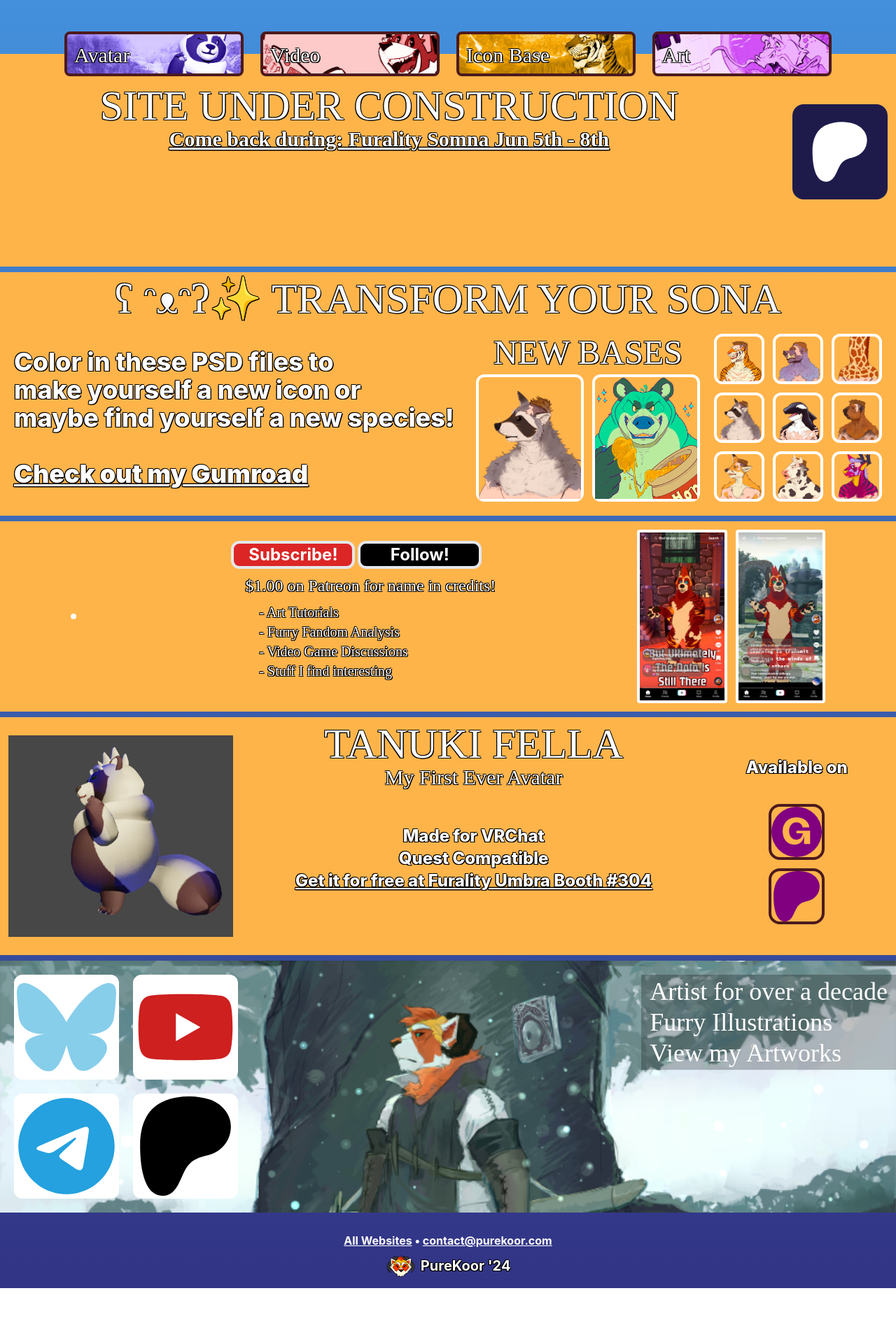
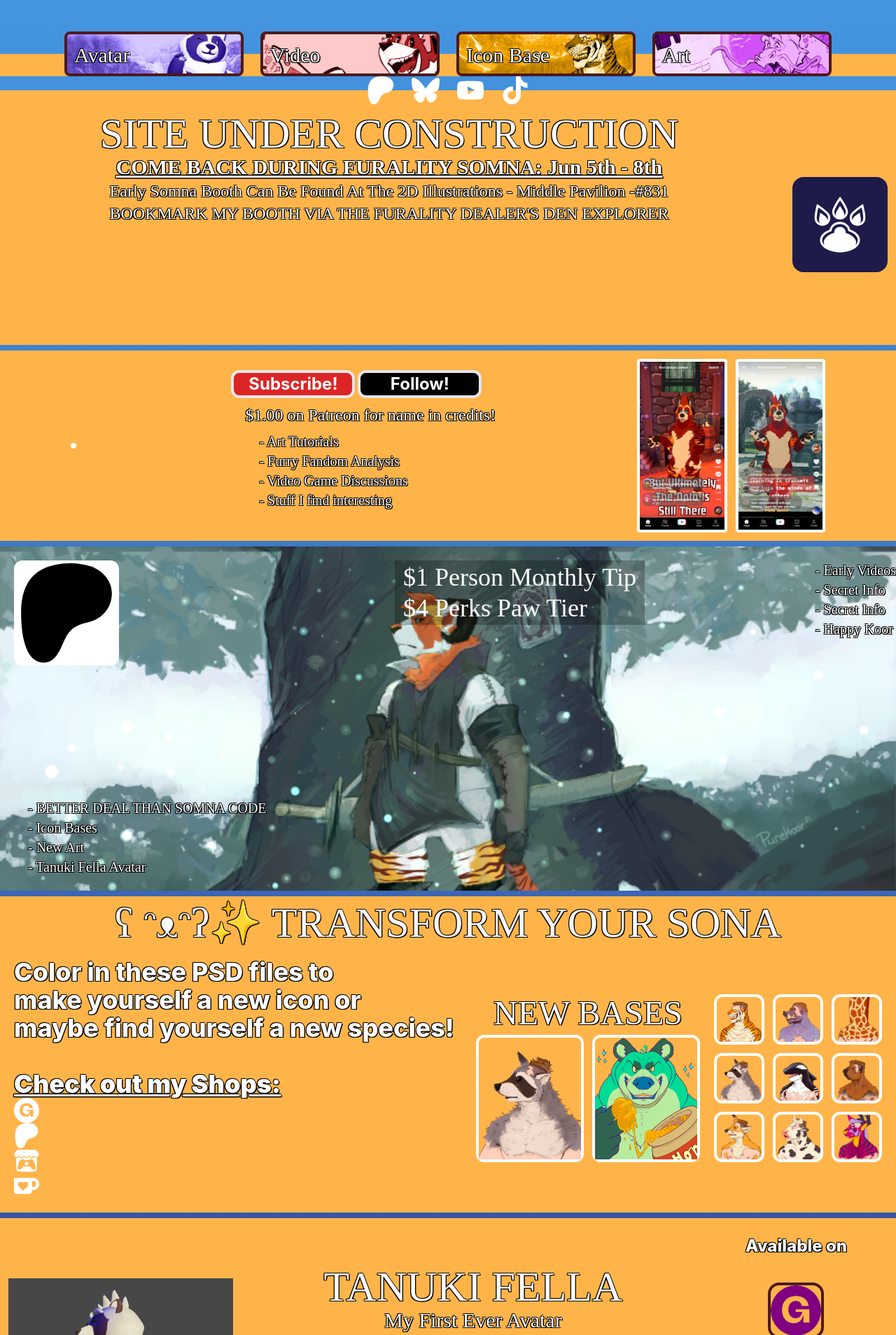
Before and after one commit to PureKoor/PureKoor.github.io, a React (Create React App) app in the folder koor-site/: page / in a window 1280 px wide. Shown: the part 352-2260 px from the top of the page at 70% size. Before the commit the page ends 2193 px from the top, so only its background shows below. Built offline with nearby package versions, Linux system fonts and the light colour scheme.

Commit message:
Laying Out New Website

```diff
--- a/koor-site/src/App.js
+++ b/koor-site/src/App.js
@@ -7,6 +7,7 @@ import Main_Youtube from "./components/Main_Youtube";
 import Main_Tanuki from "./components/Main_Tanuki";
 import Main_Artwork from "./components/Main_Artwork";
 import Main_FootBar from "./components/Main_FootBar";
+import Main_Patreon from "./components/Main_Patreon";
 
 export default function App() {
   return (
@@ -26,8 +27,9 @@ export default function App() {
           <Main_NavBar />
           <Main_UmbraDeal />
         </div>
+        <Main_Youtube />
+        <Main_Patreon />
         <Main_TFYourSona />
-        <Main_Youtube />
         <Main_Tanuki />
         <Main_Artwork />
         <Main_FootBar />
--- a/koor-site/src/components/Main_Artwork.js
+++ b/koor-site/src/components/Main_Artwork.js
@@ -6,7 +6,7 @@ function Main_Artwork () {
          <div id="art" className="bg-[url('../public/assets/Patreon_FW_2021Apr29_NierReplicant_TXless_HiRes.png')] max-w-screen-xl  w-full bg-cover bg-top bg-no-repeat">
           <div className="flex flex-row justify-between items-start gap-5 my-5 flex-wrap w-full">
             <div className="shrink-0 grow-0 grid grid-cols-2 grid-rows-2 h-80 w-80 gap-5 mx-5">
-              <a href="https://bsky.app/profile/purekoor.art" className="border-4 rounded-xl border-white bg-white overflow-hidden">
+              <a href="https://bsky.app/profile/purekoor.art/feed/aaai3eugpcmhq" className="border-4 rounded-xl border-white bg-white overflow-hidden">
                 <FaBluesky color="#87CEEB" className="m-auto h-full w-full object-cover"/>
               </a>
               <a href="https://www.youtube.com/@PureKoor/community" className="border-4 rounded-xl border-white bg-white overflow-hidden">
@@ -20,9 +20,9 @@ function Main_Artwork () {
               </a>
             </div>
             <div className="grow-0 shrink-0 text-4xl text-white font-serif bg-black bg-opacity-25 inline">
-              <p className="mx-3 my-1">Artist for over a decade</p>
-              <p className="mx-3 my-1">Furry Illustrations</p>
-              <p className="mx-3 my-1">View my Artworks</p>
+              <p className="mx-3 my-1">Been An Artist For Over a Decade!</p>
+              <p className="mx-3 my-1">Primarily a 2D Artist</p>
+              <p className="mx-3 my-1">View my Artworks On My Sites</p>
             </div>
           </div>
         </div>
--- a/koor-site/src/components/Main_FootBar.js
+++ b/koor-site/src/components/Main_FootBar.js
@@ -10,7 +10,7 @@ function Main_FootBar () {
             <div className="col-span-full mx-auto flex items-center gap-2 mb-4">
               <img loading="lazy" className="h-8 object-scale-down" src="assets/logo.png" />
               <span className="text-xl text-center font-bold text-white text-stroke-sm">
-                PureKoor '24
+                PureKoor '25
               </span>
             </div>
           </div>
--- a/koor-site/src/components/Main_NavBar.js
+++ b/koor-site/src/components/Main_NavBar.js
@@ -1,6 +1,13 @@
+import { FaPatreon } from "react-icons/fa6";
+import { FaBluesky } from "react-icons/fa6";
+import { FaYoutube } from "react-icons/fa";
+import { FaTiktok } from "react-icons/fa";
+
 
 function Main_NavBar () {
     return (
+      <>
+        {/* Quick Selection To Boxes */}
 <div className="flex flex-wrap items-stretch gap-3 md:gap-6 mx-auto w-full justify-center bg-gradient-to-b from-transparent to-50% from-50% to-[#ffb44a]">
             <a href="#avatar" className="bg-[url('../public/assets/pagebutton_avatar.jpg')] bg-cover bg-center bg-no-repeat lg:basis-64 basis-16 h-16 rounded-lg align-middle border-[#4c1a1e] border-4">
               <span className="text-3xl lg:ml-0 -ml-1 mr-1 leading-loose font-serif align-middle text-left pl-2.5 text-white text-stroke-sm">
@@ -23,6 +30,30 @@ function Main_NavBar () {
               </span>
             </a>
           </div>
+        {/* Social Media Buttons */}
+          <div className="flex flex-wrap items-stretch gap-3 md:gap-6 mx-auto w-full justify-center bg-gradient-to-b from-transparent to-50% from-50% to-[#ffb44a]">
+            <span>
+              <a href="https://patreon.purekoor.com" alt="PureKoor's Patreon" >
+                <FaPatreon color="white" className="m-auto h-full w-10 object-cover"/>
+              </a>
+           </span>
+            <span>
+              <a href="https://bluesky.purekoor.com" alt="PureKoor's Bluesky" >
+                <FaBluesky color="white" className="m-auto h-full w-10 object-cover"/>
+              </a>
+           </span>
+             <span>
+              <a href="https://youtube.purekoor.com" alt="PureKoor's Youtube" >
+                <FaYoutube color="white" className="m-auto h-full w-10 object-cover"/>
+              </a>
+           </span>
+              <span>
+              <a href="https://tiktok.purekoor.com" alt="PureKoor's Tiktok" >
+                <FaTiktok  color="white" className="m-auto h-full w-10 object-cover"/>
+              </a>
+           </span>
+          </div>
+        </>
              );
 }
 
--- /dev/null
+++ b/koor-site/src/components/Main_Patreon.js
@@ -0,0 +1,41 @@
+
+import { FaBluesky, FaYoutube, FaTelegram,FaPatreon   } from "react-icons/fa6";
+
+function Main_Patreon () {
+    return (
+         <div id="Patreon" className="bg-[url('../public/assets/Patreon_FW_2021Apr29_NierReplicant_TXless_HiRes.png')] max-w-screen-xl  w-full bg-cover bg-top bg-no-repeat">
+          <div className="flex flex-row justify-between items-start gap-5 my-5 flex-wrap w-full">
+            <div className="shrink-0 grow-0 grid grid-cols-2 grid-rows-2 h-80 w-80 gap-5 mx-5">
+              <a href="https://patreon.purekoor.com/" className="border-4 rounded-xl border-white bg-white overflow-hidden">
+                    <FaPatreon  color="#black" className="m-auto h-full w-full object-cover"/>
+              </a>
+            </div>
+            <div className="grow-0 shrink-0 text-4xl text-white font-serif bg-black bg-opacity-25 inline">
+              <p className="mx-3 my-1">$1 Person Monthly Tip</p>
+              <p className="mx-3 my-1">$4 Perks Paw Tier</p>
+              <p className="mx-3 my-1"></p>
+            </div>
+
+            <div className="row-start-3 row-span-3 col-span-full ml-10">
+              <ul className="text-xl font-regular font-serif text-white text-stroke-sm">
+                <li>- Early Videos</li>
+                <li>- Secret Info</li>
+                <li>- Secret Info</li>
+                <li>- Happy Koor</li>
+              </ul>
+            </div>
+
+            <div className="row-start-3 row-span-3 col-span-full ml-10">
+              <ul className="text-xl font-regular font-serif text-white text-stroke-sm">
+                <li>- BETTER DEAL THAN SOMNA CODE</li>
+                <li>- Icon Bases</li>
+                <li>- New Art</li>
+                <li>- Tanuki Fella Avatar</li>
+              </ul>
+            </div>
+          </div>
+        </div>
+    );
+}
+
+export default Main_Patreon;
--- a/koor-site/src/components/Main_TFYourSona.js
+++ b/koor-site/src/components/Main_TFYourSona.js
@@ -1,4 +1,7 @@
-import YouTube from "react-youtube";
+import { FaPatreon } from "react-icons/fa6";
+import { SiGumroad } from "react-icons/si";
+import { FaItchIo } from "react-icons/fa";
+import { SiKofi } from "react-icons/si";
 
 function Main_TFYourSona () {
     return (
@@ -22,7 +25,15 @@ function Main_TFYourSona () {
                 </span>
               </p>
               <br />
-              <p className="font-black text-4xl underline"><a href="https://purekoor.gumroad.com/">Check out my Gumroad</a></p>
+              <p className="font-black text-4xl underline">
+                Check out my Shops:
+                <a href="https://gumroad.purekoor.com/"><SiGumroad /></a>
+                <a href="https://www.patreon.com/purekoor/shop"><FaPatreon /></a>
+                <a href="https://purekoor.itch.io/"><FaItchIo /></a>
+                <a href="https://kofi.purekoor.com/"><SiKofi /></a>
+
+
+              </p>
             </div>
             <div className="grow-0">
               <div className="grid grid-rows- grid-cols-4 gap-3 w-80 h-60">
--- a/koor-site/src/components/Main_Tanuki.js
+++ b/koor-site/src/components/Main_Tanuki.js
@@ -1,6 +1,7 @@
 import { FaPatreon } from "react-icons/fa6";
 import { SiGumroad } from "react-icons/si";
-
+import { FaItchIo } from "react-icons/fa";
+import { SiKofi } from "react-icons/si";
 
 function Main_Tanuki () {
     return (
@@ -39,7 +40,7 @@ function Main_Tanuki () {
                 </p>
                 <p className="text-2xl text-center font-extrabold text-white text-stroke-sm underline">
                   <a href="https://furality.online/explore/dealers?id=304">
-                    Get it for free at Furality Umbra Booth #304
+                    Get it for free at Furality Somna Booth #831
                   </a>
                 </p>
               </div>
@@ -58,10 +59,22 @@ function Main_Tanuki () {
                  <SiGumroad color="purple" className="m-auto h-full w-full object-cover"/>
               </a>
               <a
-                href="https://www.patreon.com/purekoor"
+                href="https://www.patreon.com/c/purekoor/shop"
                 className="rounded-2xl border-4 h-20 w-20 mx-auto border-[#4c1a1e] overflow-hidden"
               >
                 <FaPatreon color="purple" className="m-auto h-full w-full object-cover"/>
+              </a>
+                            <a
+                href="https://purekoor.itch.io/"
+                className="rounded-2xl border-4 h-20 w-20 mx-auto border-[#4c1a1e] overflow-hidden"
+              >
+                 <FaItchIo color="purple" className="m-auto h-full w-full object-cover"/>
+              </a>
+              <a
+                href="https://ko-fi.com/purekoor/shop"
+                className="rounded-2xl border-4 h-20 w-20 mx-auto border-[#4c1a1e] overflow-hidden"
+              >
+                <SiKofi color="purple" className="m-auto h-full w-full object-cover"/>
               </a>
 
 
--- a/koor-site/src/components/Main_UmbraDeal.js
+++ b/koor-site/src/components/Main_UmbraDeal.js
@@ -1,4 +1,5 @@
 import { FaPatreon } from "react-icons/fa6";
+import { GiPawPrint } from "react-icons/gi";
 
 
 function Main_UmbraDeal () {
@@ -13,11 +14,25 @@ function Main_UmbraDeal () {
                 <div className="col-span-full row-span-1">
                    <div className="text-white font-serif text-center">
                       <span className="text-6xl align-middle text-stroke-sm">
+                         <a href="https://furality.online/explore/dealers?id=831" alt="Furality Booth #831">
                         SITE UNDER CONSTRUCTION
+                         </a>
                       </span>
                     <div className="row-span-3 col-span-3 mx-auto">
                       <span className="text-3xl text-center font-serif font-extrabold underline text-white text-stroke-sm">
-                        Come back during: Furality Somna Jun 5th - 8th
+                        COME BACK DURING FURALITY SOMNA: Jun 5th - 8th
+                      </span>
+                    </div>
+                    <div className="row-span-3 col-span-3 mx-auto">
+                      <span className="text-2xl text-center font-arial text-white text-stroke-sm">
+                        Early Somna Booth Can Be Found At The 2D Illustrations - Middle Pavilion -#831
+                      </span>
+                    </div>
+                      <div className="row-span-3 col-span-3 mx-auto">
+                      <span className="text-2xl text-center font-arial text-blue text-stroke-sm">
+                        <a href="https://furality.online/explore/dealers?id=831" alt="Furality Booth #831">
+                        BOOKMARK MY BOOTH VIA THE FURALITY DEALER'S DEN EXPLORER
+                        </a>
                       </span>
                     </div>
                   </div>
@@ -25,10 +40,10 @@ function Main_UmbraDeal () {
               </div>
              <div className="md:m-auto mx-auto mb-3 grow-0 shrink-0 rounded-2xl border-4 bg-indigo-950 border-indigo-950 ">
                 <a
-                  href="https://patreon.com/purekoor"
+                  href="https://furality.online/explore/dealers?id=831"
                   className="h-32 w-32 flex mb-"
                 >
-                  <FaPatreon color="white" className="m-auto h-full w-2/3 object-cover"/>
+                  <GiPawPrint color="white" className="m-auto h-full w-2/3 object-cover"/>
                 </a>
               </div>
 
```
